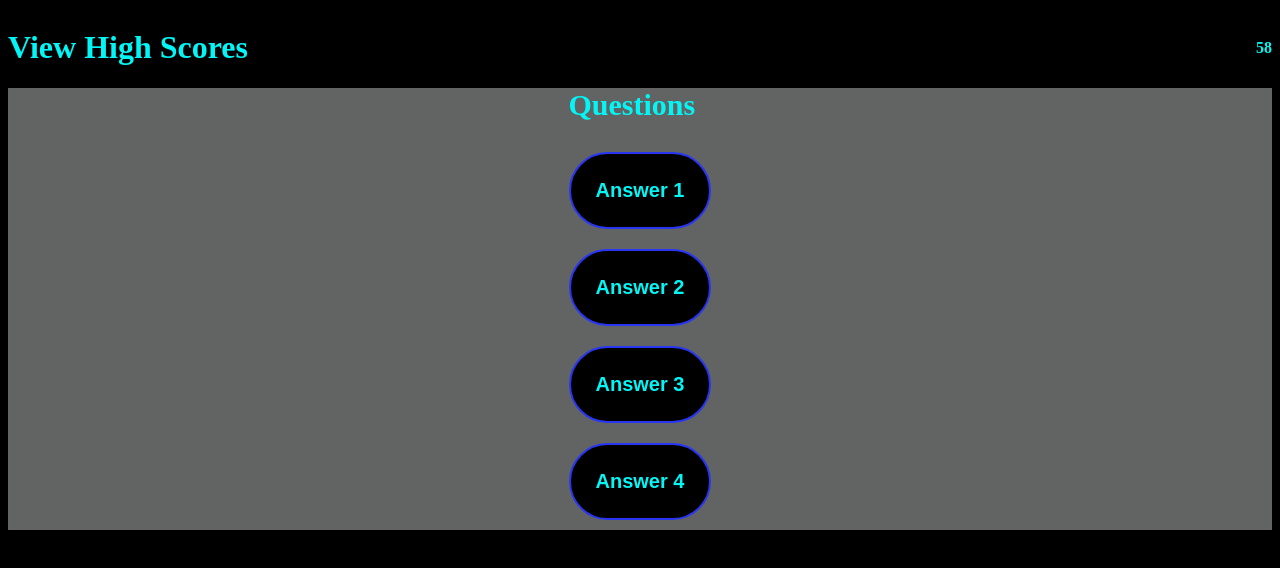
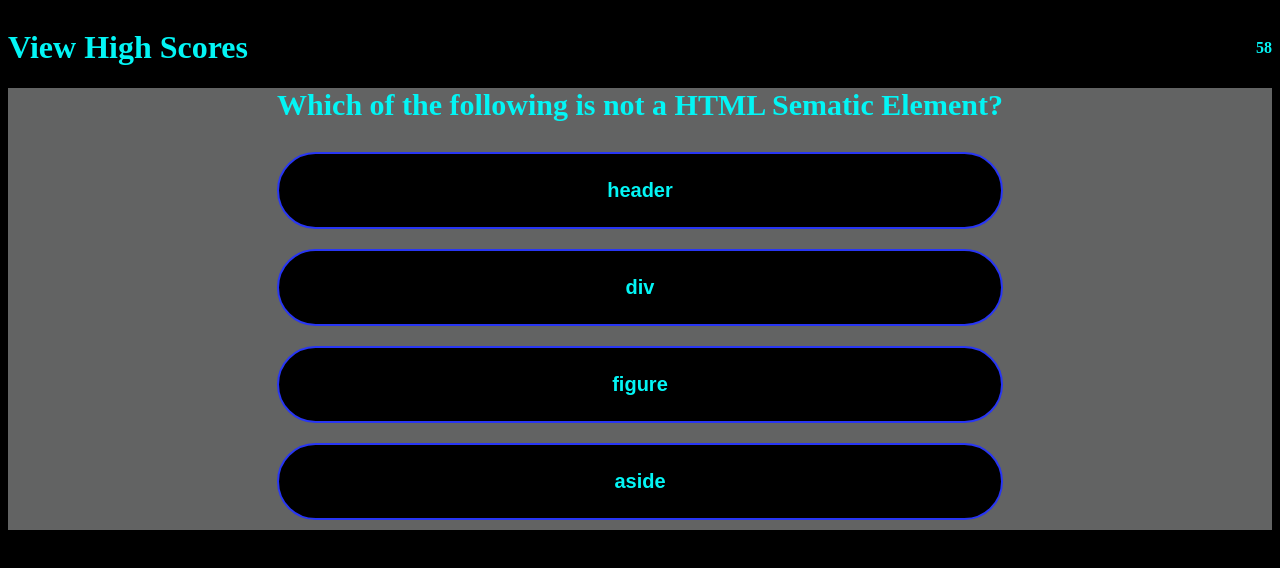
Before and after one commit to d-trecker/quiz-time, a plain HTML site: page index.html in a window 1280 px wide. Both pictures are taken after a click on the button "Start". Drawn offline with Linux system fonts and the light colour scheme.

Commit message:
start function, timer, and score keeping

```diff
--- a/assets/js/script.js
+++ b/assets/js/script.js
@@ -1,9 +1,12 @@
+const container = document.getElementById("multiple-questions");
+const startButton = document.getElementById("start-button");
+const startQuiz = document.getElementById("start-quiz");
+const question = document.getElementById("questions");
+const answerButton = document.getElementById("answer-btn");
+
 var score = 0;
 var count = 60;
 var time;
-var container = document.getElementById("multiple-questions");
-var startButton = document.getElementById("start-button");
-var startQuiz = document.getElementById("start-quiz");
 
 document.getElementById("timer-clock").innerHTML = "60";
 
@@ -16,6 +19,9 @@ function countDown() {
   }
   if (count > 0) {
     count--;
+  } else {
+    debugger;
+    return alert("You are out of time!");
   }
 }
 document.getElementById("start-button").onclick = function () {
@@ -30,53 +36,100 @@ document.getElementById("start-button").onclick = function () {
 function runQuiz() {
   startQuiz.classList.add("hide");
   container.classList.remove("hide");
+  quizQuestionI = 0;
   countDown();
   nextQ();
-  debugger;
 }
 
 //----Next Question Function----
-function nextQ() {}
+function nextQ() {
+  clearBoard();
+  displayQuestion(quizQuestions[0]);
+}
+
+//----Show Question + Answers ----
+function displayQuestion(q) {
+  question.innerText = q.q;
+  q.answer.forEach((answer) => {
+    const aButton = document.createElement("button");
+    aButton.innerText = answer.choice;
+    aButton.classList.add("button");
+    if (answer.check) {
+      aButton.dataset.check = answer.check;
+    }
+    aButton.addEventListener("click", answerF);
+    answerButton.appendChild(aButton);
+  });
+}
+
+//----Clear Container Function----
+function clearBoard() {
+  while (answerButton.firstChild) {
+    answerButton.removeChild(answerButton.firstChild);
+  }
+}
 
 //----Answer Function----
-function answer() {}
+function answerF(event) {
+  debugger;
+  var userSelection = event.target;
+  //determine if answer is correct or wrong
+  if (userSelection.dataset.check === true) {
+    //add to score
+    score++;
+    console.log(score);
+    //add 5 seconds to timer
+    count + 5;
+    console.log(count);
+    // next question
+    quizQuestions++;
+    nextQ();
+  } else {
+    count - 5;
+    quizQuestions++;
+    //next question
+    nextQ();
+  }
 
-// Questions
+  //have wrong or right pop up on the screen
+}
+
+// Questions Array
 var quizQuestions = [
   {
     q: "Which of the following is not a HTML Sematic Element?",
-    a: [
-      { answer: "header", check: false },
-      { answer: "div", check: true },
-      { answer: "figure", check: false },
-      { anser: "aside", check: false },
+    answer: [
+      { choice: "header", check: false },
+      { choice: "div", check: true },
+      { choice: "figure", check: false },
+      { choice: "aside", check: false },
     ],
   },
   {
     q: "What would be the proper syntax to start a media rule in CSS?",
-    a: [
-      { answer: "header", check: false },
-      { answer: "div", check: true },
-      { answer: "figure", check: false },
-      { anser: "aside", check: false },
+    answer: [
+      { choice: "header", check: false },
+      { choice: "div", check: true },
+      { choice: "figure", check: false },
+      { choice: "aside", check: false },
     ],
   },
   {
     q: "Arrays use ___ as element indexes.",
-    a: [
-      { answer: "header", check: false },
-      { answer: "div", check: true },
-      { answer: "figure", check: false },
-      { anser: "aside", check: false },
+    answer: [
+      { choice: "header", check: false },
+      { choice: "div", check: true },
+      { choice: "figure", check: false },
+      { choice: "aside", check: false },
     ],
   },
   {
     q: "Which is the correct decending order of the DOM?",
-    a: [
-      { answer: "header", check: false },
-      { answer: "div", check: true },
-      { answer: "figure", check: false },
-      { anser: "aside", check: false },
+    answer: [
+      { choice: "header", check: false },
+      { choice: "div", check: true },
+      { choice: "figure", check: false },
+      { choice: "aside", check: false },
     ],
   },
 ];
--- a/index.html
+++ b/index.html
@@ -19,14 +19,17 @@
       <div id="multiple-questions" class="hide">
         <div id="questions" class="question">Questions</div>
         <div id="answer-btn" class="button-a">
-          <button class="button">Answer 1</button>
-          <button class="button">Answer 2</button>
-          <button class="button">Answer 3</button>
-          <button class="button">Answer 4</button>
+          <button class="button">1</button>
+          <button class="button">2</button>
+          <button class="button">3</button>
+          <button class="button">4</button>
         </div>
       </div>
       <div class="quiz-start" id="start-quiz">
-        <p>Welcome to the Javascript quiz.</p>
+        <p>
+          Welcome to the Javascript quiz. Test your might and knowledge and
+          click start! May luck be forever on your side!
+        </p>
         <button id="start-button" class="button-start">Start</button>
       </div>
     </div>
```
